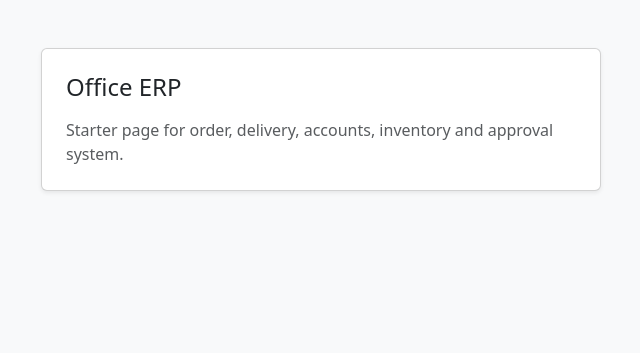
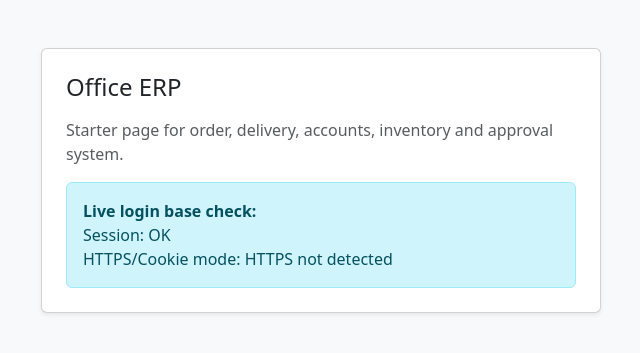
Before and after one commit to colorheaven/colorpolytech-live, a PHP site: page / in a window 1280 px wide. Shown: the top 353 px of the page, without its empty margins (319-959 px from the left). Run offline with PHP 8.4, Linux system fonts and the light colour scheme.

Commit message:
Harden office session cookie settings

```diff
--- a/office/index.php
+++ b/office/index.php
@@ -5,7 +5,42 @@
  */
 declare(strict_types=1);
 
+function office_is_https(): bool
+{
+    return (!empty($_SERVER['HTTPS']) && $_SERVER['HTTPS'] !== 'off')
+        || (($_SERVER['HTTP_X_FORWARDED_PROTO'] ?? '') === 'https')
+        || (($_SERVER['SERVER_PORT'] ?? '') === '443');
+}
+
+function office_start_secure_session(): void
+{
+    if (session_status() === PHP_SESSION_ACTIVE) {
+        return;
+    }
+
+    ini_set('session.use_strict_mode', '1');
+    ini_set('session.use_only_cookies', '1');
+    ini_set('session.cookie_httponly', '1');
+    ini_set('session.cookie_secure', office_is_https() ? '1' : '0');
+    ini_set('session.cookie_samesite', 'Lax');
+
+    session_name('COLORPOLYTECH_OFFICE');
+    session_set_cookie_params([
+        'lifetime' => 0,
+        'path' => '/',
+        'secure' => office_is_https(),
+        'httponly' => true,
+        'samesite' => 'Lax',
+    ]);
+
+    session_start();
+}
+
+office_start_secure_session();
+
 $pageTitle = 'Color Polytech Office ERP';
+$sessionStatus = session_status() === PHP_SESSION_ACTIVE ? 'OK' : 'Not started';
+$httpsStatus = office_is_https() ? 'HTTPS detected' : 'HTTPS not detected';
 ?>
 <!doctype html>
 <html lang="en">
@@ -21,7 +56,12 @@ $pageTitle = 'Color Polytech Office ERP';
         <div class="card shadow-sm mx-auto" style="max-width: 560px;">
             <div class="card-body p-4">
                 <h1 class="h4 mb-3">Office ERP</h1>
-                <p class="text-muted mb-0">Starter page for order, delivery, accounts, inventory and approval system.</p>
+                <p class="text-muted">Starter page for order, delivery, accounts, inventory and approval system.</p>
+                <div class="alert alert-info mb-0">
+                    <strong>Live login base check:</strong><br>
+                    Session: <?= htmlspecialchars($sessionStatus, ENT_QUOTES, 'UTF-8') ?><br>
+                    HTTPS/Cookie mode: <?= htmlspecialchars($httpsStatus, ENT_QUOTES, 'UTF-8') ?>
+                </div>
             </div>
         </div>
     </main>
```
